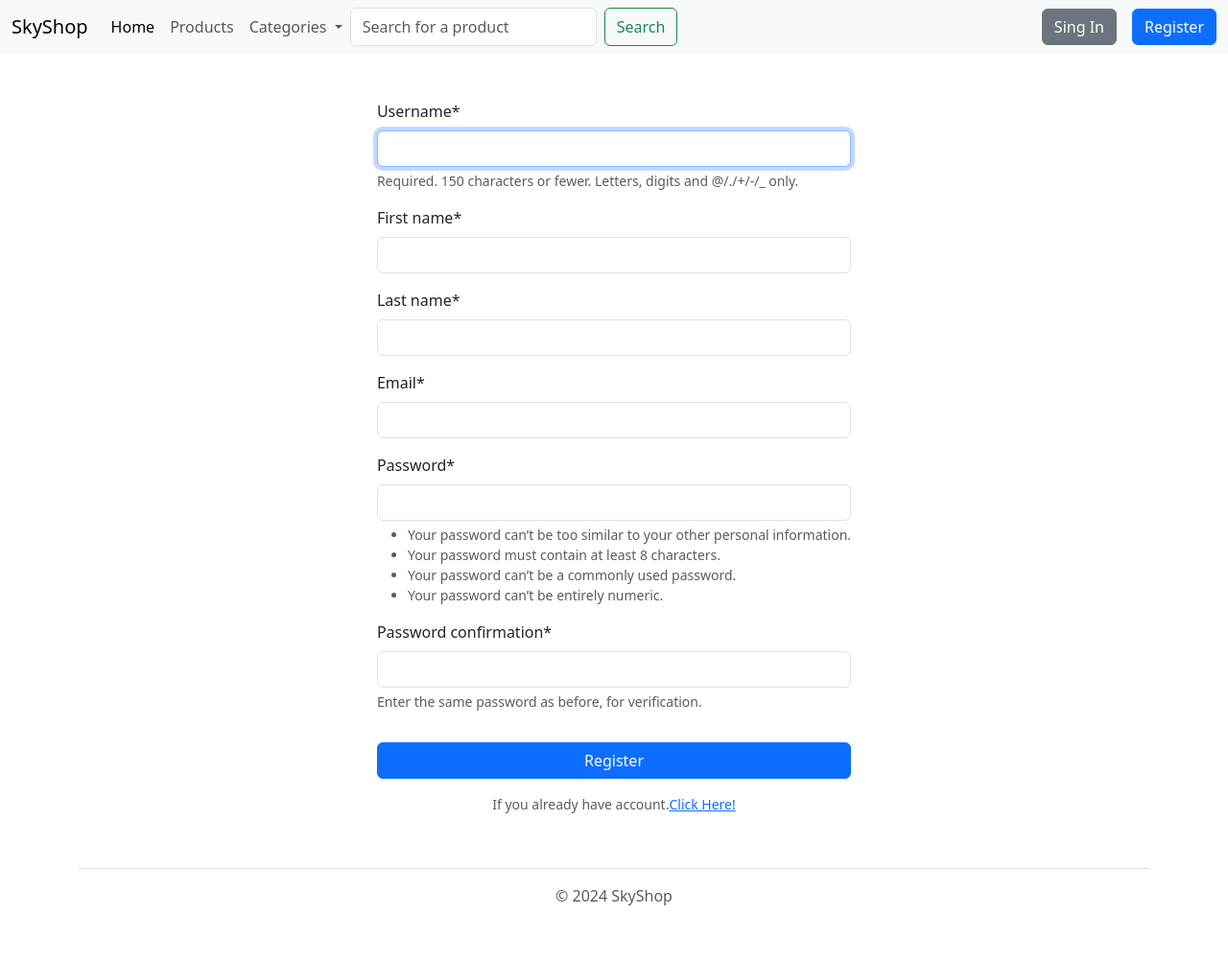
After one commit to RadekKusiak71/django-ecommerce, a Django app: page /register/ in a window 1280 px wide. The commit adds this page. Shown: the whole page at 96% size. Run offline with Django 5.2, Linux system fonts and the light colour scheme; data comes from the database, SQL or seed files in the repository; both versions use the stored data as it was after the commit; some libraries are stand-ins or nearby versions.

Commit message:
authentication + signals + small fixes + product page

```diff
--- a/store/apps.py
+++ b/store/apps.py
@@ -4,3 +4,6 @@ from django.apps import AppConfig
 class StoreConfig(AppConfig):
     default_auto_field = 'django.db.models.BigAutoField'
     name = 'store'
+
+    def ready(self):
+        import store.signals
--- /dev/null
+++ b/store/forms.py
@@ -0,0 +1,43 @@
+from django import forms
+from django.forms import ModelForm
+from django.contrib.auth.models import User
+from django.contrib.auth.forms import UserCreationForm
+from django.core.validators import EmailValidator
+
+
+class UserRegisterForm(UserCreationForm):
+    first_name = forms.CharField(required=True, max_length=100)
+    last_name = forms.CharField(required=True, max_length=100)
+    email = forms.EmailField(required=True, validators=[
+                             EmailValidator(message='Invalid Email')])
+
+    class Meta:
+        model = User
+        fields = ('username', 'first_name', 'last_name',
+                  'email', 'password1', 'password2')
+
+    def clean_email(self):
+        email = self.cleaned_data['email']
+        if User.objects.filter(email=email).exists():
+            raise forms.ValidationError('Email is already used.')
+        return email
+
+    def clean_password2(self):
+        password1 = self.cleaned_data.get("password1")
+        password2 = self.cleaned_data.get("password2")
+        if password1 and password2 and password1 != password2:
+            raise forms.ValidationError(
+                self.error_messages['password_mismatch'],
+                code='password_mismatch',
+            )
+        return password2
+
+    def save(self, commit=True):
+        user = super(UserCreationForm, self).save(commit=False)
+        user.set_password(self.cleaned_data["password1"])
+        user.first_name = self.cleaned_data['first_name']
+        user.last_name = self.cleaned_data['last_name']
+        user.email = self.clean_email()
+        if commit:
+            user.save()
+        return user
--- a/store/models.py
+++ b/store/models.py
@@ -1,10 +1,12 @@
 from django.db import models
 from django.contrib.auth.models import User
 from django_countries.fields import CountryField
+from decimal import Decimal
 
 
 class Customer(models.Model):
-    user = models.ForeignKey(User, on_delete=models.CASCADE)
+    user = models.ForeignKey(
+        User, on_delete=models.CASCADE, related_name='customer')
     street = models.CharField(max_length=100, null=True, blank=True)
     house_number = models.CharField(max_length=100, null=True, blank=True)
     zip_code = models.CharField(max_length=100, null=True, blank=True)
@@ -36,7 +38,7 @@ class Product(models.Model):
     def __str__(self):
         if not self.discount:
             return f'{self.title} - {self.price}$ discount '
-        return f'{self.title} - {self.price * (self.discount / 100)}'
+        return f'{self.title} - {self.price * Decimal(self.discount / 100)}'
 
 
 class Cart(models.Model):
--- a/store/templates/base.html
+++ b/store/templates/base.html
@@ -43,8 +43,16 @@
             </form>
             </ul>
             <div class="d-grid gap-2 d-md-flex justify-content-md-end">
-                <button class="btn btn-secondary me-md-2" type="button">Sing In</button>
-                <button class="btn btn-primary" type="button">Register</button>
+              {% if user.is_authenticated %}
+              <a href="#" class="btn btn-outline-secondary me-md-2" type="button">Profile</a>
+              <form method="post" action="{% url 'logout' %}">
+                {% csrf_token %}
+                <button class="btn btn-primary" type="submit">Logout</button>
+              </form>
+              {% else %}
+              <a href="{% url 'login' %}" class="btn btn-secondary me-md-2" type="button">Sing In</a>
+              <a href="{% url 'register' %}" class="btn btn-primary" type="button">Register</a>
+              {%  endif%}
               </div>
           </div>
         </div>
--- a/store/templates/products.html
+++ b/store/templates/products.html
@@ -48,7 +48,7 @@
                             <p class="card-text">{{ product.description }}</p>
                             <div class="d-grid gap-2 d-md-flex justify-content-md-start">
                                 <button class="btn btn-outline-dark w-50" type="button">Add</button>
-                                <button class="btn btn-secondary me-md-2 w-50" type="button">Checkout</button>
+                                <a class="btn btn-secondary me-md-2 w-50" type="button" href="{% url 'products' pk=product.id %}">Checkout</a>
                             </div>
                         </div>
                     </div>
@@ -62,7 +62,7 @@
                         <a class="page-link" href="?page={{ page_obj.previous_page_number }}" tabindex="-1">Previous</a>
                         {% endif %}
                         </li>
-                        <li class="page-item"><a class="page-link" href="#">{{ page_obj.number }} of {{ page_obj.paginator.num_pages }}</a></li>
+                        <li class="page-item"><a class="page-link">{{ page_obj.number }} of {{ page_obj.paginator.num_pages }}</a></li>
                         <li class="page-item">
                         {% if page_obj.has_next %}
                         <a class="page-link" href="?page={{ page_obj.next_page_number }}">Next</a>
--- /dev/null
+++ b/store/templates/register.html
@@ -0,0 +1,15 @@
+{% extends 'base.html' %}
+{% load static %}
+{% block title %} Sing Up {% endblock %}
+{% load crispy_forms_tags %}
+
+{% block content %}
+<div class="d-flex justify-content-center align-items-center pt-5">
+    <form method="post">
+        {% csrf_token %}
+        {{form|crispy}}
+        <button class="btn btn-primary w-100 mt-3">Register</button>
+        <small id="emailHelp" class="form-text text-muted d-flex justify-content-center mt-3">If you already have account. <a href="{% url 'login' %}">Click Here!</a></small>
+    </form>
+</div>
+{% endblock %}
--- a/store/urls.py
+++ b/store/urls.py
@@ -1,7 +1,13 @@
 from django.urls import path
-from .views import HomePage, ProductsPage
+from .views import HomePage, ProductListView, ProductDetailView, UserCreateView, UserLoginView
+from django.contrib.auth import views as auth_views
+from django.urls import reverse_lazy
 
 urlpatterns = [
     path('', HomePage.as_view(), name='store-home'),
-    path('products/', ProductsPage.as_view(), name='products')
+    path('products/', ProductListView.as_view(), name='products'),
+    path('product/<int:pk>/', ProductDetailView.as_view(), name='products'),
+    path('register/', UserCreateView.as_view(), name='register'),
+    path('login/', UserLoginView.as_view(), name='login'),
+    path('logout/', auth_views.LogoutView.as_view(next_page=reverse_lazy('store-home')), name='logout'),
 ]
--- a/store/views.py
+++ b/store/views.py
@@ -1,9 +1,31 @@
 from typing import Any
+from decimal import Decimal
+
+
+from django.views import View
+from django.contrib.auth.views import LoginView
+from django.views.generic import ListView, DetailView, CreateView
+
+from django.urls import reverse_lazy
 from django.http import HttpRequest, HttpResponse
+from django.core.paginator import Paginator
 from django.shortcuts import render
-from django.views.generic import ListView
-from .models import Product
-from django.core.paginator import Paginator
+from django.shortcuts import get_object_or_404, redirect
+
+from .models import Product, Cart, CartItem
+from .forms import UserRegisterForm
+
+
+
+class UserLoginView(LoginView):
+    template_name = 'login.html'
+    next_page = reverse_lazy('store-home')
+
+
+class UserCreateView(CreateView):
+    template_name = 'register.html'
+    form_class = UserRegisterForm
+    success_url = reverse_lazy('store-home')
 
 
 class HomePage(ListView):
@@ -11,7 +33,29 @@ class HomePage(ListView):
     queryset = Product.objects.all().order_by('-sales_count')[0:8]
 
 
-class ProductsPage(ListView):
+class ProductDetailView(DetailView):
+    model = Product
+    template_name = 'product.html'
+
+    def get_context_data(self, **kwargs):
+        context = super().get_context_data(**kwargs)
+
+        # Checking if object is discounted
+        if self.get_object().discount:
+            context['discounted_price'] = round(self.get_object(
+            ).price * Decimal(self.get_object().discount / 100), 2)
+
+        context['more_like_this'] = self.get_more_like_this()
+        return context
+
+    def get_more_like_this(self):
+        category = self.get_object().category
+        products = Product.objects.filter(
+            category=category, quantity__gt=0).exclude(title__contains=self.get_object().title).order_by('-sales_count')[0:3]
+        return products
+
+
+class ProductListView(ListView):
     template_name = 'products.html'
     queryset = Product.objects.all()
     paginate_by = 6
```
Also changed, not shown: store/signals.py (added, +10 -0 lines), store/templates/login.html (added, +15 -0 lines), store/templates/product.html (added, +65 -0 lines), db.sqlite3, store/migrations/0005_alter_customer_user.py (added).
